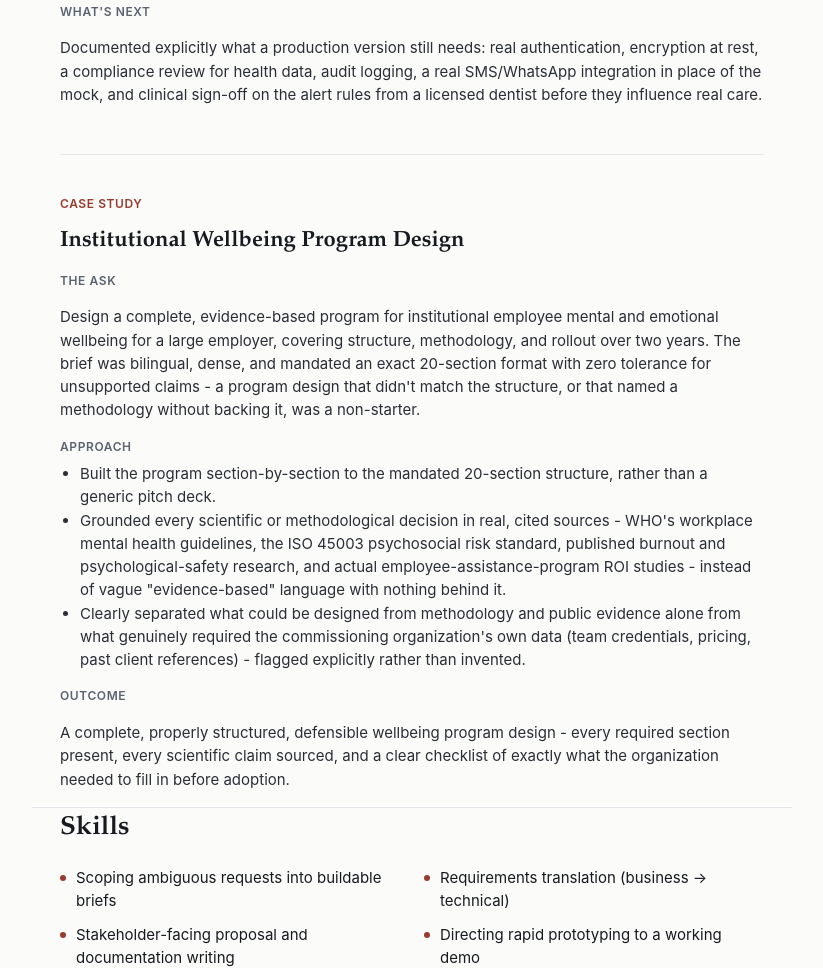
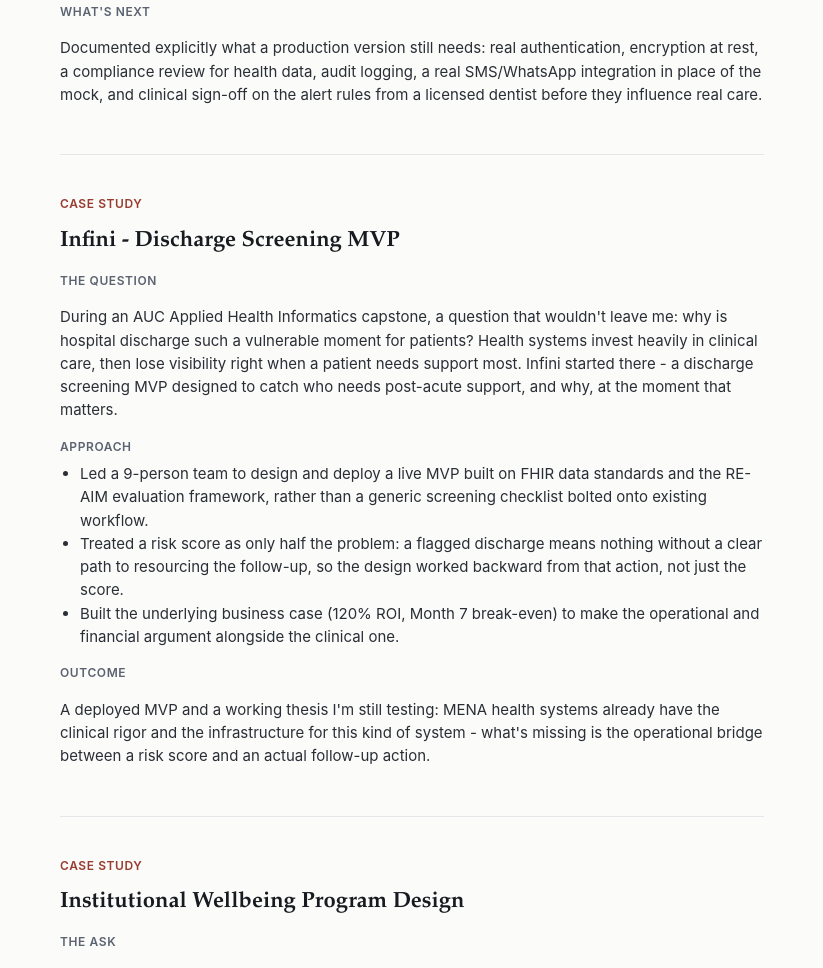
Before and after one commit to Wa3wa3/waad-ahmed-portfolio, a plain HTML site: page index.html in a window 1280 px wide. Shown: the part 1170-2138 px from the top of the page, without its empty margins (228-1051 px from the left). Drawn offline with Linux system fonts and the light colour scheme.

Commit message:
Add Infini discharge-screening MVP as third case study

```diff
--- a/index.html
+++ b/index.html
@@ -64,6 +64,7 @@ footer a:hover{text-decoration:underline}
     <p>Moving from client-facing program and proposal work into product management. These case studies show how I scope an ambiguous request into a working solution.</p>
     <nav class="jump">
       <a href="#dental">Dental Clinic MVP</a>
+      <a href="#infini">Infini Discharge MVP</a>
       <a href="#rfp">Wellbeing Program Design</a>
       <a href="#skills">Skills</a>
     </nav>
@@ -103,6 +104,30 @@ footer a:hover{text-decoration:underline}
     <div class="block">
       <h4>What's next</h4>
       <p>Documented explicitly what a production version still needs: real authentication, encryption at rest, a compliance review for health data, audit logging, a real SMS/WhatsApp integration in place of the mock, and clinical sign-off on the alert rules from a licensed dentist before they influence real care.</p>
+    </div>
+  </div>
+
+  <div class="case" id="infini">
+    <div class="meta"><span class="tag">Case Study</span></div>
+    <h3>Infini - Discharge Screening MVP</h3>
+
+    <div class="block">
+      <h4>The question</h4>
+      <p>During an AUC Applied Health Informatics capstone, a question that wouldn't leave me: why is hospital discharge such a vulnerable moment for patients? Health systems invest heavily in clinical care, then lose visibility right when a patient needs support most. Infini started there - a discharge screening MVP designed to catch who needs post-acute support, and why, at the moment that matters.</p>
+    </div>
+
+    <div class="block">
+      <h4>Approach</h4>
+      <ul>
+        <li>Led a 9-person team to design and deploy a live MVP built on FHIR data standards and the RE-AIM evaluation framework, rather than a generic screening checklist bolted onto existing workflow.</li>
+        <li>Treated a risk score as only half the problem: a flagged discharge means nothing without a clear path to resourcing the follow-up, so the design worked backward from that action, not just the score.</li>
+        <li>Built the underlying business case (120% ROI, Month 7 break-even) to make the operational and financial argument alongside the clinical one.</li>
+      </ul>
+    </div>
+
+    <div class="block">
+      <h4>Outcome</h4>
+      <p>A deployed MVP and a working thesis I'm still testing: MENA health systems already have the clinical rigor and the infrastructure for this kind of system - what's missing is the operational bridge between a risk score and an actual follow-up action.</p>
     </div>
   </div>
 
```
